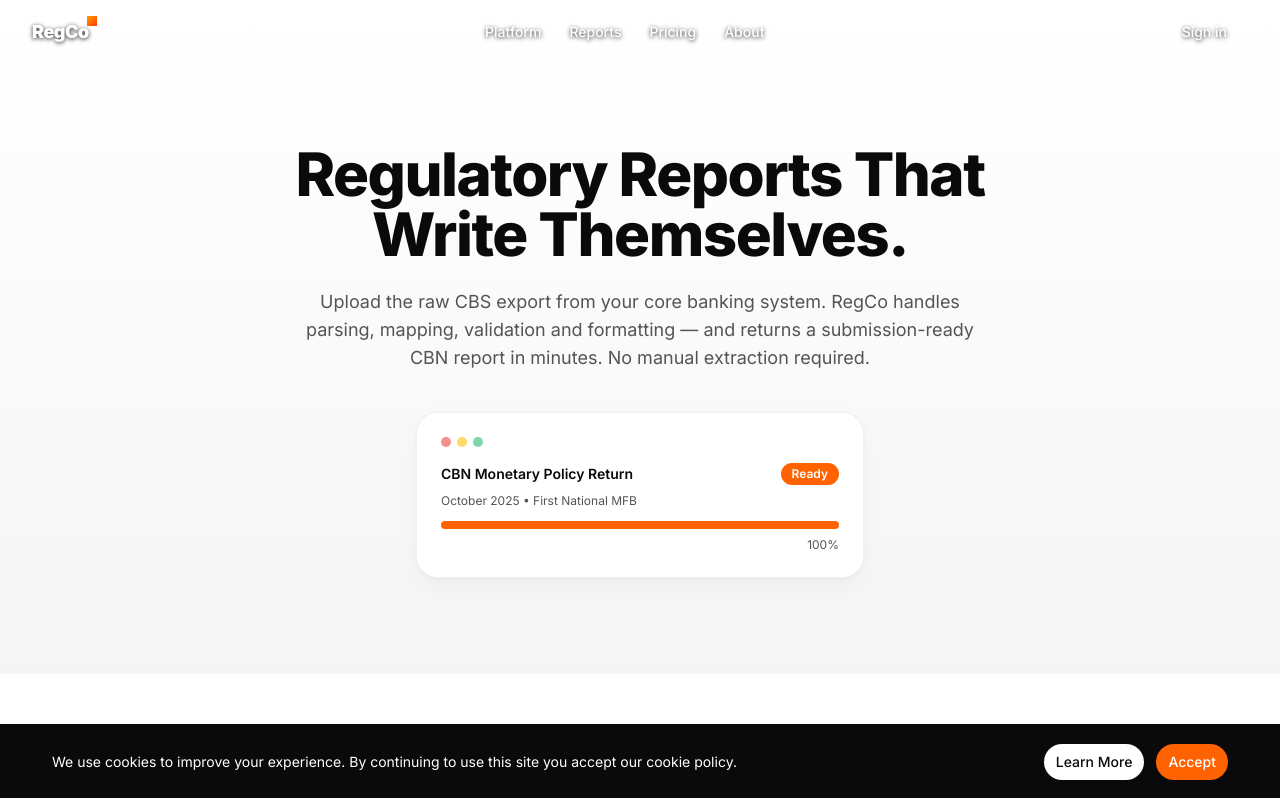
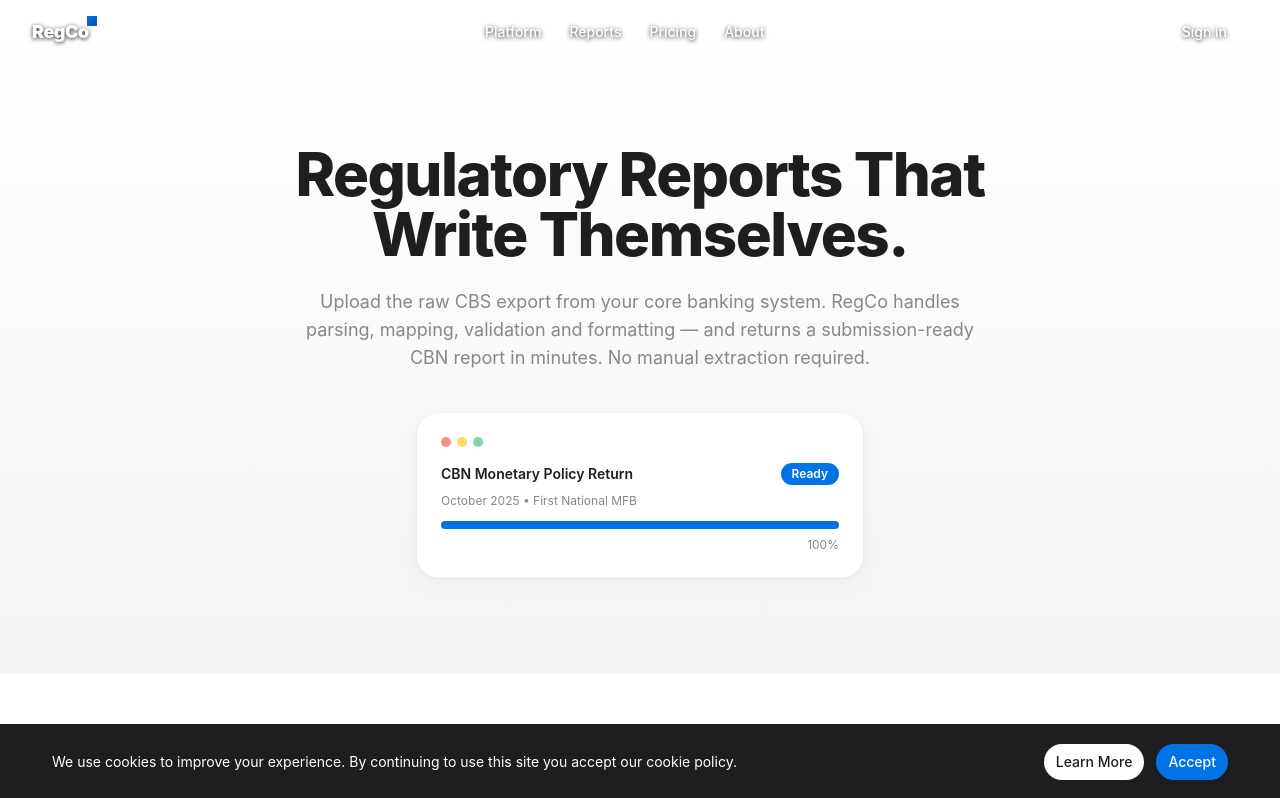
Before and after one commit to isaacyesufu00/regco-insight-suite-new, a React (Vite) app: page /features/report-generation in a window 1280 px wide. Shown: the top 798 px of the page. Built offline with nearby package versions, Linux system fonts and the light colour scheme; the HTML template or start-up script is replaced by a standard one.

Commit message:
Restyle global theme tokens to Apple-like palette
Switch primary accent to Apple blue, map legacy dark/orange helpers to light UI surfaces, and update default typography + micro-interactions.

Made-with: Cursor

```diff
--- a/src/index.css
+++ b/src/index.css
@@ -1,92 +1,90 @@
-@import url('https://fonts.googleapis.com/css2?family=Inter:wght@400;500;600;700;800;900&display=swap');
-
 @tailwind base;
 @tailwind components;
 @tailwind utilities;
 
 @layer base {
   :root {
-    /* RegCo new brand: dark + orange gradient */
-    --background: 0 0% 100%;
-    --foreground: 0 0% 4%;
+    /* Apple-style design tokens */
+    --background: 0 0% 100%;            /* #FFFFFF */
+    --foreground: 240 3% 12%;           /* ~#1D1D1F */
 
     --card: 0 0% 100%;
-    --card-foreground: 0 0% 4%;
+    --card-foreground: 240 3% 12%;
 
     --popover: 0 0% 100%;
-    --popover-foreground: 0 0% 4%;
+    --popover-foreground: 240 3% 12%;
 
-    /* Primary = brand orange (#FF6200) */
-    --primary: 23 100% 50%;
+    /* Primary = Apple blue (#0071E3) */
+    --primary: 210 100% 45%;
     --primary-foreground: 0 0% 100%;
-    --primary-glow: 32 100% 50%;
 
-    --secondary: 0 0% 96%;
-    --secondary-foreground: 0 0% 4%;
+    --secondary: 240 5% 96%;            /* #F5F5F7 */
+    --secondary-foreground: 240 3% 12%;
 
-    --muted: 0 0% 96%;
-    --muted-foreground: 0 0% 33%;
+    --muted: 240 5% 96%;
+    --muted-foreground: 240 2% 54%;     /* ~#86868B */
 
-    --accent: 23 100% 96%;
-    --accent-foreground: 23 100% 30%;
+    --accent: 240 5% 96%;
+    --accent-foreground: 240 3% 12%;
 
     --destructive: 0 84% 60%;
     --destructive-foreground: 0 0% 100%;
 
-    --border: 0 0% 91%;
-    --input: 0 0% 91%;
-    --ring: 23 100% 50%;
+    --border: 240 7% 92%;               /* #E8E8ED */
+    --input: 240 7% 92%;
+    --ring: 210 100% 45%;
 
     --radius: 0.875rem;
 
-    /* RegCo surfaces */
-    --surface-black: 0 0% 4%;        /* #0A0A0A */
-    --surface-night: 0 0% 7%;        /* #111111 */
-    --surface-elevated-dark: 0 0% 10%; /* #1A1A1A */
-    --surface-light-2: 0 0% 96%;     /* #F5F5F5 */
+    /* Surfaces (legacy names retained; mapped to Apple light UI) */
+    --surface-black: 240 5% 96%;         /* #F5F5F7 */
+    --surface-night: 0 0% 100%;          /* #FFFFFF */
+    --surface-elevated-dark: 0 0% 100%;  /* #FFFFFF */
+    --surface-light-2: 240 5% 96%;       /* #F5F5F7 */
 
-    --text-on-dark: 0 0% 100%;
-    --text-on-dark-muted: 0 0% 53%;  /* #888 */
-    --text-on-light-muted: 0 0% 33%; /* #555 */
+    --text-on-dark: 240 3% 12%;
+    --text-on-dark-muted: 240 2% 54%;
+    --text-on-light-muted: 240 2% 54%;
 
-    --border-dark: 0 0% 100%;        /* used with /8 alpha */
-    --border-light: 0 0% 91%;        /* #E8E8E8 */
+    --border-dark: 240 7% 92%;
+    --border-light: 240 7% 92%;
 
     --success: 152 60% 45%;
     --success-foreground: 0 0% 100%;
     --warning: 45 100% 51%;
-    --warning-foreground: 0 0% 4%;
+    --warning-foreground: 240 3% 12%;
 
-    --sidebar-background: 0 0% 96%;
-    --sidebar-foreground: 0 0% 33%;
-    --sidebar-primary: 0 0% 4%;
+    --sidebar-background: 240 5% 96%;
+    --sidebar-foreground: 240 2% 54%;
+    --sidebar-primary: 240 3% 12%;
     --sidebar-primary-foreground: 0 0% 100%;
     --sidebar-accent: 0 0% 100%;
-    --sidebar-accent-foreground: 0 0% 4%;
-    --sidebar-border: 0 0% 91%;
-    --sidebar-ring: 23 100% 50%;
+    --sidebar-accent-foreground: 240 3% 12%;
+    --sidebar-border: 240 7% 92%;
+    --sidebar-ring: 210 100% 45%;
   }
 
   .dark {
-    --background: 0 0% 4%;
+    /* Keep dark mode usable, but avoid pure black backgrounds */
+    --background: 240 5% 10%;
     --foreground: 0 0% 100%;
-    --card: 0 0% 7%;
+    --card: 240 5% 14%;
     --card-foreground: 0 0% 100%;
-    --popover: 0 0% 7%;
+    --popover: 240 5% 14%;
     --popover-foreground: 0 0% 100%;
-    --primary: 23 100% 50%;
-    --primary-foreground: 0 0% 100%;
-    --secondary: 0 0% 10%;
+    --primary: 210 100% 55%;
+    --primary-foreground: 240 5% 10%;
+    --secondary: 240 4% 20%;
     --secondary-foreground: 0 0% 100%;
-    --muted: 0 0% 10%;
-    --muted-foreground: 0 0% 53%;
-    --accent: 0 0% 10%;
+    --muted: 240 4% 20%;
+    --muted-foreground: 240 4% 70%;
+    --accent: 240 4% 20%;
     --accent-foreground: 0 0% 100%;
     --destructive: 0 63% 41%;
     --destructive-foreground: 0 0% 100%;
-    --border: 0 0% 15%;
-    --input: 0 0% 15%;
-    --ring: 23 100% 50%;
+    --border: 240 4% 24%;
+    --input: 240 4% 24%;
+    --ring: 210 100% 55%;
   }
 }
 
@@ -101,23 +99,43 @@
   }
   body {
     @apply bg-background text-foreground font-sans antialiased;
+    font-size: 17px;
+    line-height: 1.45;
+  }
+  h1, h2, h3 {
+    letter-spacing: -0.02em;
+  }
+
+  /* Apple-like link underline micro-interaction */
+  a {
+    color: hsl(var(--foreground));
+    text-decoration: none;
+    background-image: linear-gradient(currentColor, currentColor);
+    background-position: 0 100%;
+    background-repeat: no-repeat;
+    background-size: 0% 1px;
+    transition: background-size 260ms cubic-bezier(0.25, 0.46, 0.45, 0.94),
+      color 200ms cubic-bezier(0.25, 0.46, 0.45, 0.94);
+  }
+  a:hover {
+    background-size: 100% 1px;
   }
 }
 
 @layer utilities {
-  /* Brand gradient utilities */
+  /* Apple-style accent utilities (legacy class names retained) */
   .bg-brand-gradient {
-    background: linear-gradient(135deg, #FF9A00 0%, #FF3D00 100%);
+    background: linear-gradient(135deg, #0071E3 0%, #0055B5 100%);
   }
   .text-brand-gradient {
-    background: linear-gradient(135deg, #FF9A00 0%, #FF3D00 100%);
+    background: linear-gradient(135deg, #0071E3 0%, #0055B5 100%);
     -webkit-background-clip: text;
     background-clip: text;
     -webkit-text-fill-color: transparent;
     color: transparent;
   }
   .border-brand-gradient {
-    border-image: linear-gradient(135deg, #FF9A00 0%, #FF3D00 100%) 1;
+    border-image: linear-gradient(135deg, #0071E3 0%, #0055B5 100%) 1;
   }
 
   /* Surface helpers */
@@ -126,18 +144,18 @@
   .bg-surface-elevated-dark { background-color: hsl(var(--surface-elevated-dark)); }
   .bg-surface-light-2 { background-color: hsl(var(--surface-light-2)); }
 
-  .border-dark-soft { border-color: rgba(255, 255, 255, 0.08); }
-  .border-dark-medium { border-color: rgba(255, 255, 255, 0.15); }
+  .border-dark-soft { border-color: hsl(var(--border)); }
+  .border-dark-medium { border-color: hsl(var(--border)); }
 
   /* Apple-style smooth easing */
   .ease-apple {
     transition-timing-function: cubic-bezier(0.25, 0.46, 0.45, 0.94);
   }
 
-  /* Hero pulse glow for final CTA */
+  /* Soft accent pulse (kept subtle + premium) */
   @keyframes brand-pulse {
-    0%, 100% { box-shadow: 0 0 60px rgba(255, 98, 0, 0.1); }
-    50% { box-shadow: 0 0 140px rgba(255, 98, 0, 0.28); }
+    0%, 100% { box-shadow: 0 0 50px rgba(0, 113, 227, 0.10); }
+    50% { box-shadow: 0 0 120px rgba(0, 113, 227, 0.18); }
   }
   .animate-brand-pulse {
     animation: brand-pulse 4s ease-in-out infinite;
@@ -164,7 +182,7 @@
 
   /* Halftone dot overlay pattern */
   .halftone-overlay {
-    background-image: radial-gradient(circle, rgba(0,0,0,0.35) 1px, transparent 1.5px);
+    background-image: radial-gradient(circle, rgba(0,0,0,0.16) 1px, transparent 1.5px);
     background-size: 8px 8px;
   }
 
@@ -174,8 +192,8 @@
                 box-shadow 0.25s cubic-bezier(0.25, 0.46, 0.45, 0.94);
   }
   .lift-on-hover:hover {
-    transform: translateY(-4px);
-    box-shadow: 0 12px 40px rgba(0, 0, 0, 0.08);
+    transform: translateY(-2px) scale(1.02);
+    box-shadow: 0 10px 30px rgba(0, 0, 0, 0.08);
   }
 
   /* Legacy classes kept for backwards compatibility with existing pages */
@@ -193,4 +211,20 @@
   .text-gradient {
     @apply text-brand-gradient;
   }
+
+  /* Page fade-in (for route transitions) */
+  .page-fade-in {
+    animation: pageFadeIn 420ms cubic-bezier(0.25, 0.46, 0.45, 0.94) both;
+  }
+  @keyframes pageFadeIn {
+    from { opacity: 0; transform: translateY(8px); }
+    to { opacity: 1; transform: translateY(0); }
+  }
+
+  /* Button micro-interactions */
+  .btn-press {
+    transition: transform 180ms cubic-bezier(0.25, 0.46, 0.45, 0.94);
+  }
+  .btn-press:hover { transform: scale(1.02); }
+  .btn-press:active { transform: scale(0.98); }
 }
--- a/tailwind.config.ts
+++ b/tailwind.config.ts
@@ -14,8 +14,26 @@ export default {
     },
     extend: {
       fontFamily: {
-        sans: ['"Inter"', 'system-ui', 'sans-serif'],
-        display: ['"Inter"', 'system-ui', 'sans-serif'],
+        sans: [
+          "-apple-system",
+          "BlinkMacSystemFont",
+          '"SF Pro Text"',
+          '"SF Pro Display"',
+          '"Helvetica Neue"',
+          "Helvetica",
+          "Arial",
+          "sans-serif",
+        ],
+        display: [
+          "-apple-system",
+          "BlinkMacSystemFont",
+          '"SF Pro Display"',
+          '"SF Pro Text"',
+          '"Helvetica Neue"',
+          "Helvetica",
+          "Arial",
+          "sans-serif",
+        ],
       },
       colors: {
         border: "hsl(var(--border))",
```
